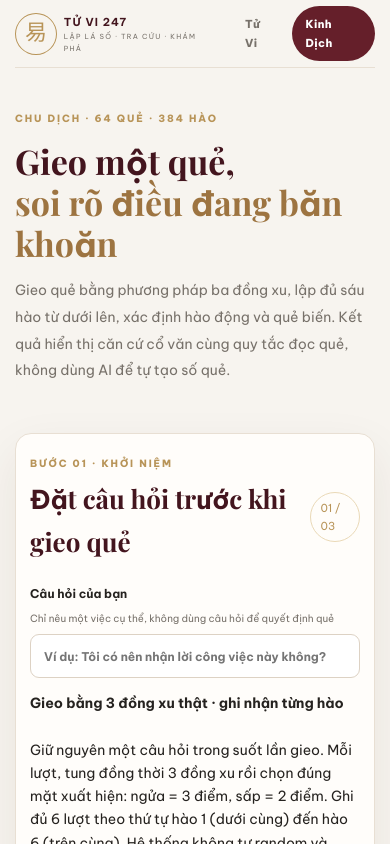
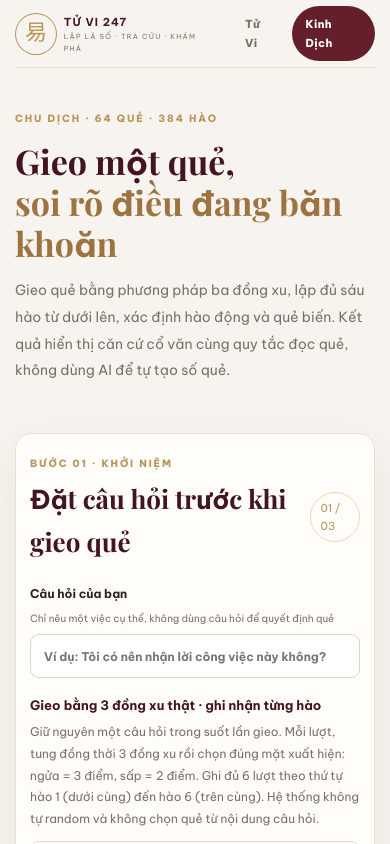
Before and after one commit to thanh324-hash/TUVI247, a Next.js app: page /kinh-dich in a window 390 px wide. Shown: the top 844 px of the page. Built offline with nearby package versions, Linux system fonts and the light colour scheme.

Commit message:
Style manual three-coin casting interface

```diff
--- a/app/globals.css
+++ b/app/globals.css
@@ -96,3 +96,5 @@
 .vi-lines article small{display:block;margin-top:7px;color:#8a7b6a;font-size:10px;line-height:1.7}
 .vi-method{margin:14px 0 0;color:var(--muted);font-size:10px;line-height:1.8}
 @media(max-width:700px){.vi-reading{padding:18px 14px}.vi-reading-head h3{font-size:21px}.vi-reading-grid{grid-template-columns:1fr}.vi-answer p{font-size:12px}}
+
+.coin-actions{display:block;margin-top:16px;color:var(--ink);font-size:12px;line-height:1.8}.coin-actions>strong{display:block;color:var(--wine-dark);font-size:13px;margin-bottom:4px}.coin-actions>p{margin:0 0 12px;color:var(--muted)}.manual-cast{display:grid;gap:8px}.manual-line{display:grid;grid-template-columns:110px 1fr 105px;align-items:center;gap:10px;padding:10px;border:1px solid var(--line);border-radius:9px;background:#fffdfa}.manual-line>b{font-size:12px;color:var(--wine-dark)}.coin-picks{display:grid;grid-template-columns:repeat(3,minmax(0,1fr));gap:8px}.coin-pick small{display:block;color:var(--muted);font-size:10px;margin-bottom:4px}.coin-pick>div{display:flex;gap:4px}.coin-pick button{flex:1;min-width:0;padding:7px 4px;border:1px solid var(--line);border-radius:6px;background:#f7f3ed;color:var(--ink);font-size:10px}.coin-pick button.selected{border-color:var(--gold);background:#efe1c9;color:var(--wine-dark);font-weight:800}.line-total{font-size:11px;color:var(--muted);text-align:right}.manual-actions{display:flex;gap:8px;align-items:center;margin-top:12px}.manual-actions button:disabled{opacity:.45;cursor:not-allowed}@media(max-width:640px){.manual-line{grid-template-columns:1fr;gap:7px}.line-total{text-align:left}.coin-pick>div{flex-direction:column}.manual-actions{align-items:stretch;flex-direction:column}}
```
